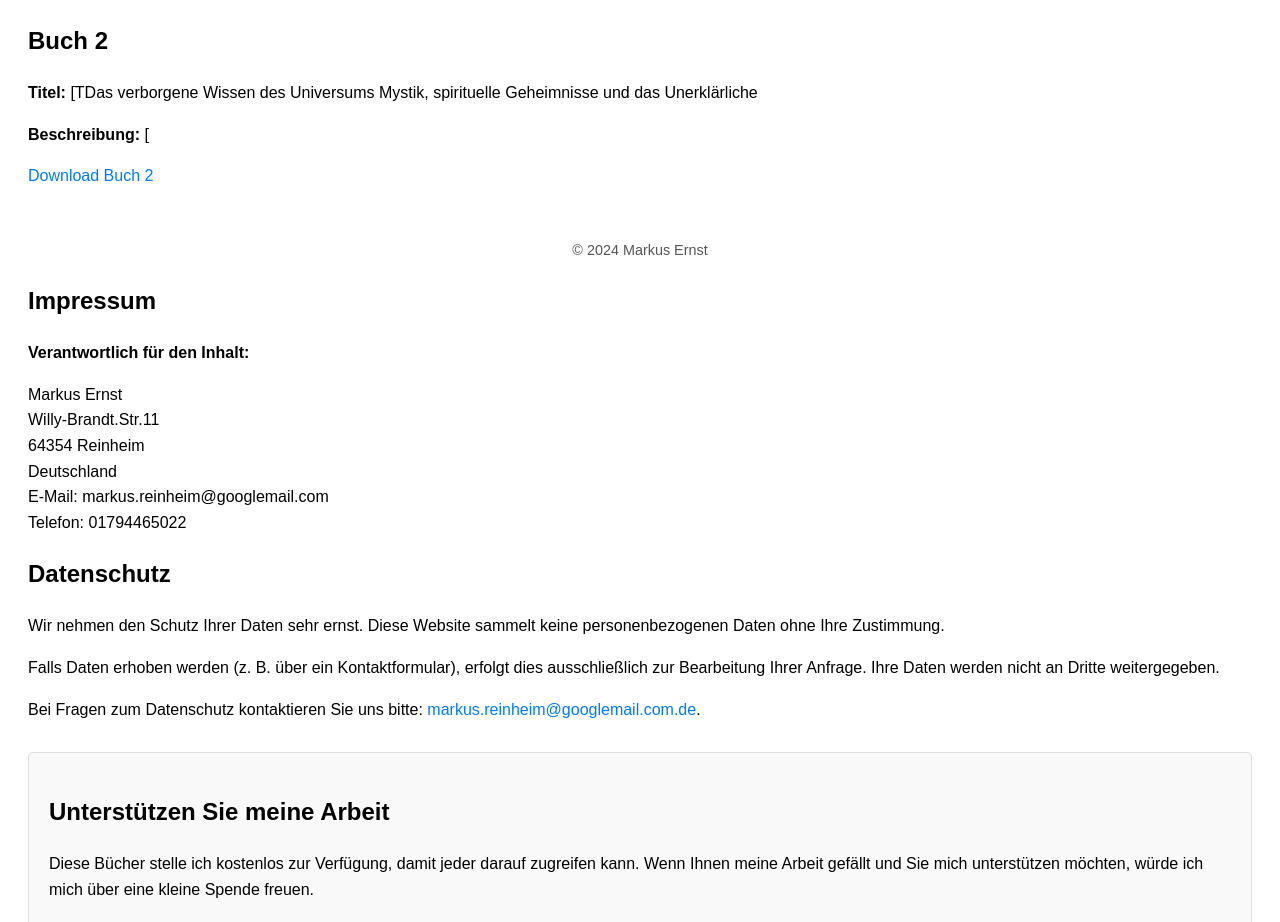
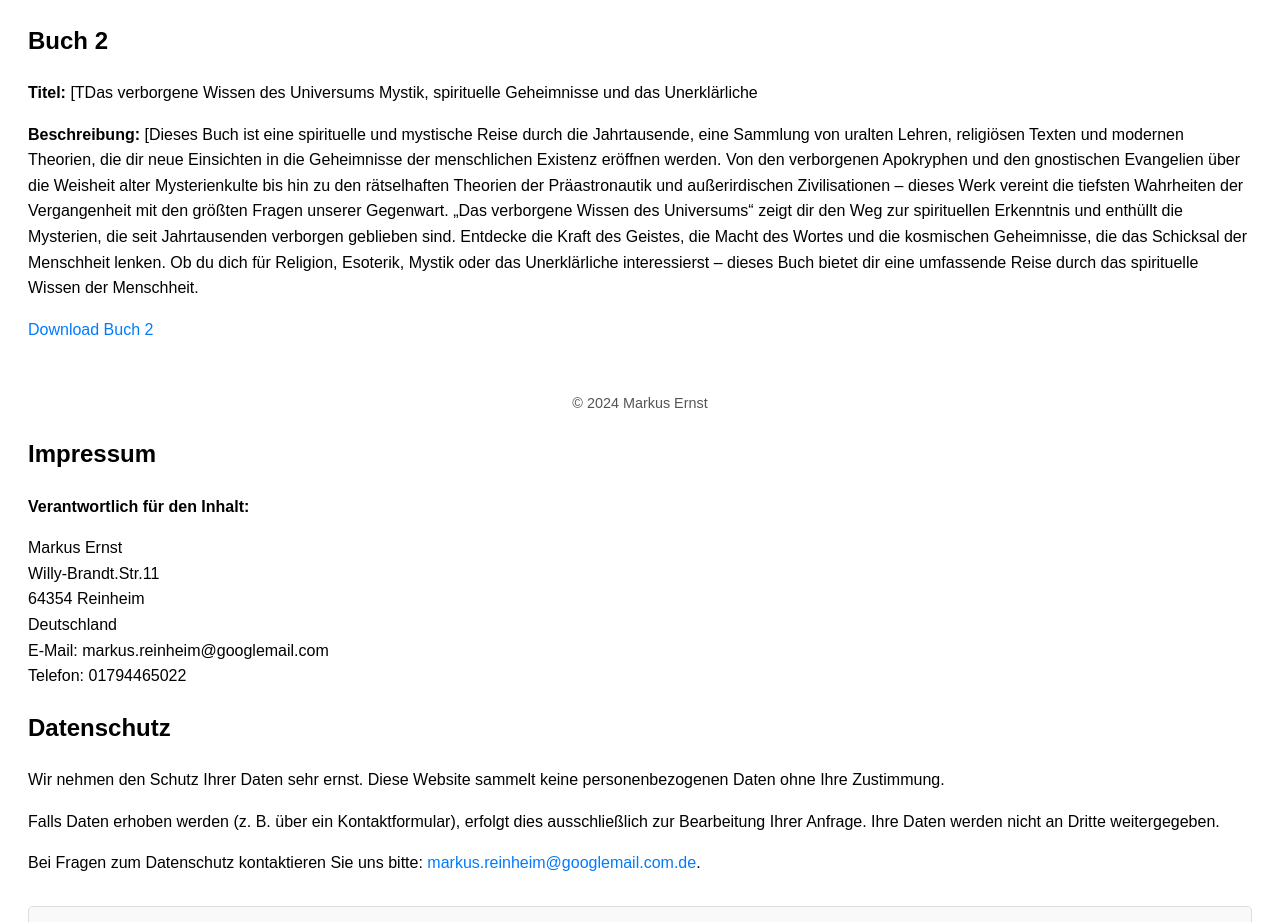
Before and after one commit to Markus-Ernst/Meine-B-cher-Website, a plain HTML site: page index.html in a window 1280 px wide. Shown: the part 906-1828 px from the top of the page. Drawn offline with Linux system fonts and the light colour scheme.

Commit message:
Update index.html

```diff
--- a/index.html
+++ b/index.html
@@ -43,7 +43,11 @@ Ich bin hier, um zu erleuchten, zu inspirieren und den Tanz der Evolution voranz
         <div class="buch">
             <h2>Buch 2</h2>
             <p><strong>Titel:</strong> [TDas verborgene Wissen des Universums Mystik, spirituelle Geheimnisse und das Unerklärliche</p>
-            <p><strong>Beschreibung:</strong> [</p>
+            <p><strong>Beschreibung:</strong> [Dieses Buch ist eine spirituelle und mystische Reise durch die Jahrtausende, eine Sammlung von uralten Lehren, religiösen Texten und modernen Theorien, die dir neue Einsichten in die Geheimnisse der menschlichen Existenz eröffnen werden. Von den verborgenen Apokryphen und den gnostischen Evangelien über die Weisheit alter Mysterienkulte bis hin zu den rätselhaften Theorien der Präastronautik und außerirdischen Zivilisationen – dieses Werk vereint die tiefsten Wahrheiten der Vergangenheit mit den größten Fragen unserer Gegenwart.
+
+„Das verborgene Wissen des Universums“ zeigt dir den Weg zur spirituellen Erkenntnis und enthüllt die Mysterien, die seit Jahrtausenden verborgen geblieben sind. Entdecke die Kraft des Geistes, die Macht des Wortes und die kosmischen Geheimnisse, die das Schicksal der Menschheit lenken.
+
+Ob du dich für Religion, Esoterik, Mystik oder das Unerklärliche interessierst – dieses Buch bietet dir eine umfassende Reise durch das spirituelle Wissen der Menschheit.</p>
             <p><a href="[Buch II.pdf" download>Download Buch 2</a></p>
         </div>
     </section>
@@ -84,7 +88,7 @@ Ich bin hier, um zu erleuchten, zu inspirieren und den Tanz der Evolution voranz
     </p>
     <ul>
         <li><strong>PayPal:</strong> <a href="markus.reinheim@googlemail.com</a></li>
-        <li><strong>Banküberweisung:</strong> IBAN: DE41508526510075054866</li>
+        <li><strong>Banküberweisung:</strong> IBAN: DE41508526510075054866</li Sparkasse Dieburg>
     </ul>
     <p>
         Jeder Beitrag zählt, egal wie klein. Vielen Dank für Ihre Unterstützung!
```
